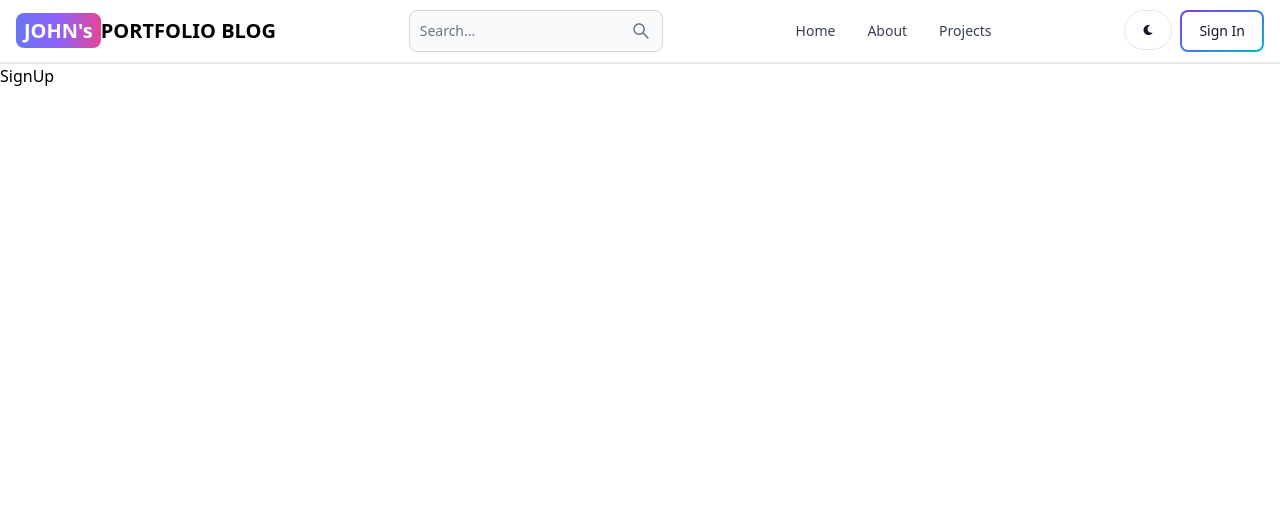
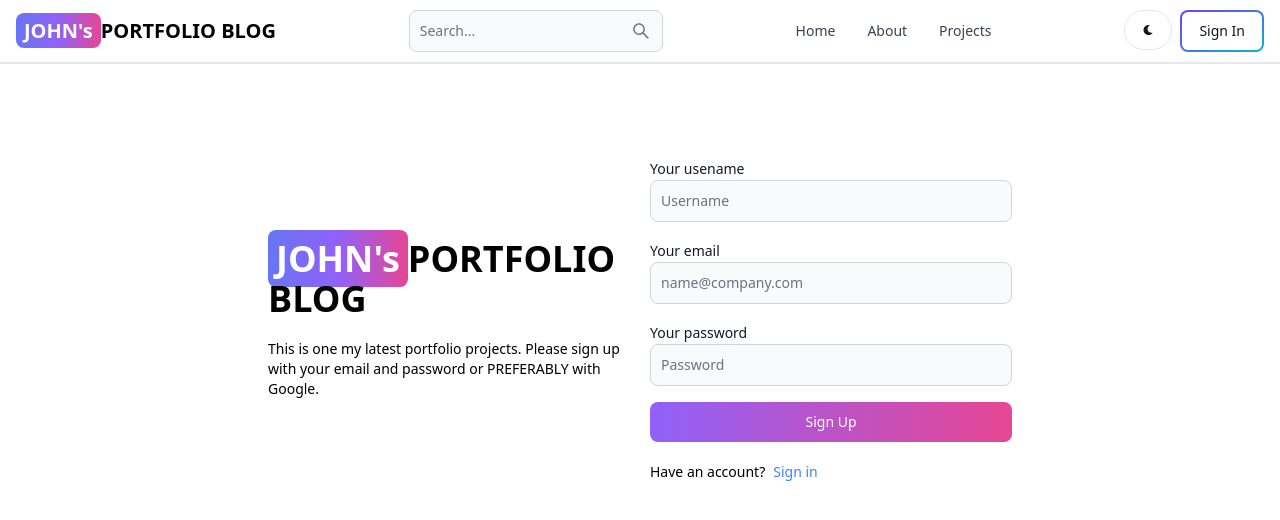
Before and after one commit to offorjohn/mern-blog, a React (Vite) app in the folder client/: page /sign-up in a window 1280 px wide. Shown: the top 520 px of the page. Built offline with nearby package versions, Linux system fonts and the light colour scheme.

Commit message:
create signup page ui

```diff
--- a/client/src/pages/SignUp.jsx
+++ b/client/src/pages/SignUp.jsx
@@ -1,6 +1,66 @@
+import { Button, Label, TextInput } from "flowbite-react";
+import { Link } from "react-router-dom";
+
+
 export default function SignUp() {
+  return (
+    <div className="min-h-screen mt-20">
+      <div className="flex p-3 max-w-3xl mx-auto flex-col md:flex-row md:items-center gap-5">
+        {/* left  */}
+        <div className="flex-1">
+          <Link to="/" className="font-bold  dark:text-white text-4xl ">
 
-  return (
-    <div>SignUp</div>
-  )
+            <span className="px-2 py-1 bg-gradient-to-r from-indigo-500 via-purple-500 to-pink-500 rounded-lg text-white">JOHN's</span>
+            PORTFOLIO BLOG
+          </Link>
+          <p className="text-sm mt-5">
+            This is one my latest portfolio projects. Please sign up with your email and password
+            or  PREFERABLY with Google.
+          </p>
+
+        </div>
+        {/* right */}
+
+        <div className="flex-1">
+          <form className="flex flex-col gap-4">
+            <div>
+              <Label value="Your usename" />
+              <TextInput
+              type="text"
+              placeholder="Username"
+              id="username" />
+
+            </div>
+            <div >
+              <Label value="Your email" />
+              <TextInput
+              type="text"
+              placeholder="name@company.com"
+              id="email" />
+
+            </div>
+            <div >
+              <Label value="Your  password" />
+              <TextInput
+              type="text"
+              placeholder="Password"
+              id="password" />
+
+            </div>
+            <Button gradientDuoTone="purpleToPink" type="submit">
+                Sign Up
+            </Button>
+          </form>
+          <div className="flex gap-2 text-sm mt-5">
+            <span>Have an account?</span>
+             <Link to='/sign-in' className="text-blue-500">
+              Sign in
+             </Link>
+          </div>
+        </div>
+
+      </div>
+
+    </div>
+  );
 }
```
